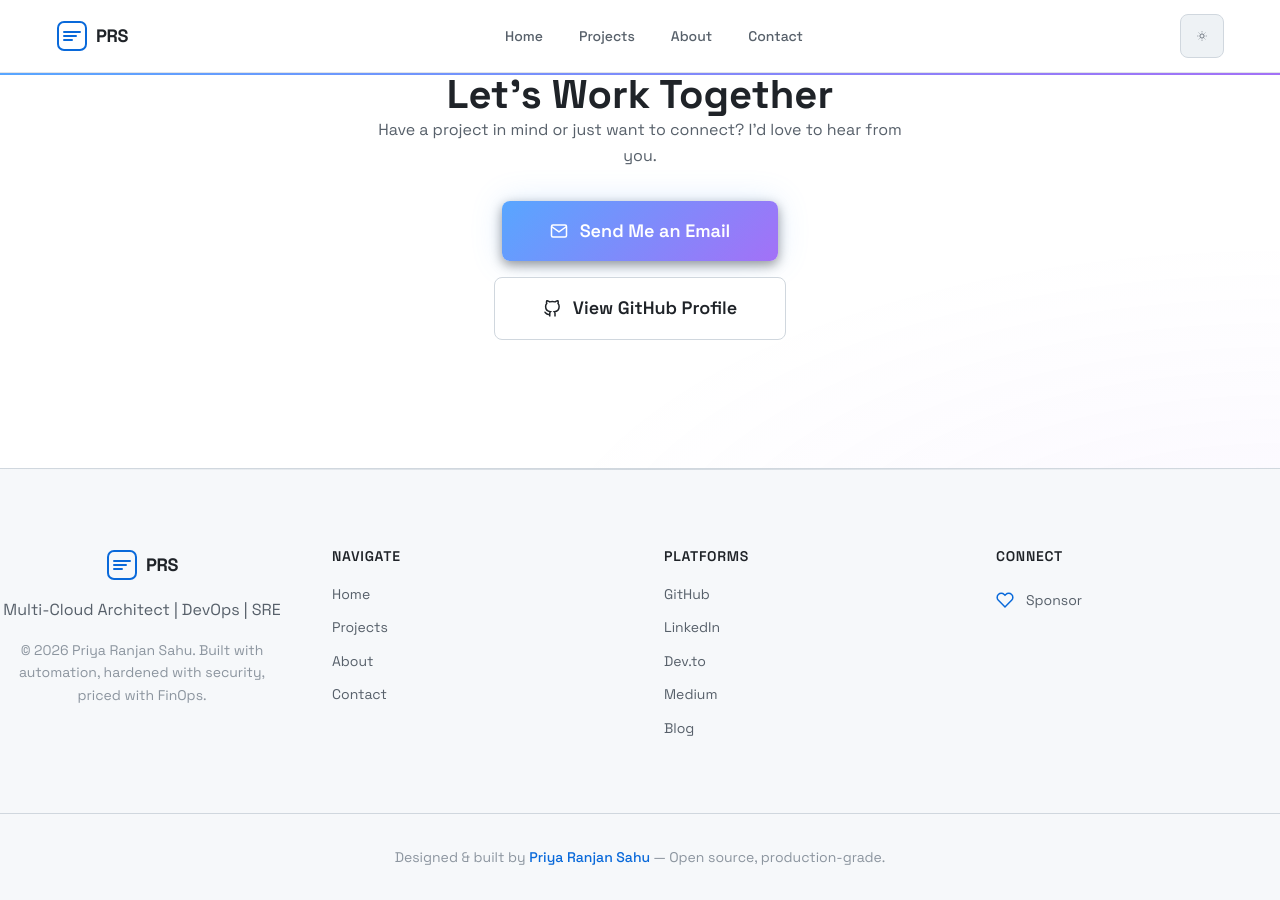
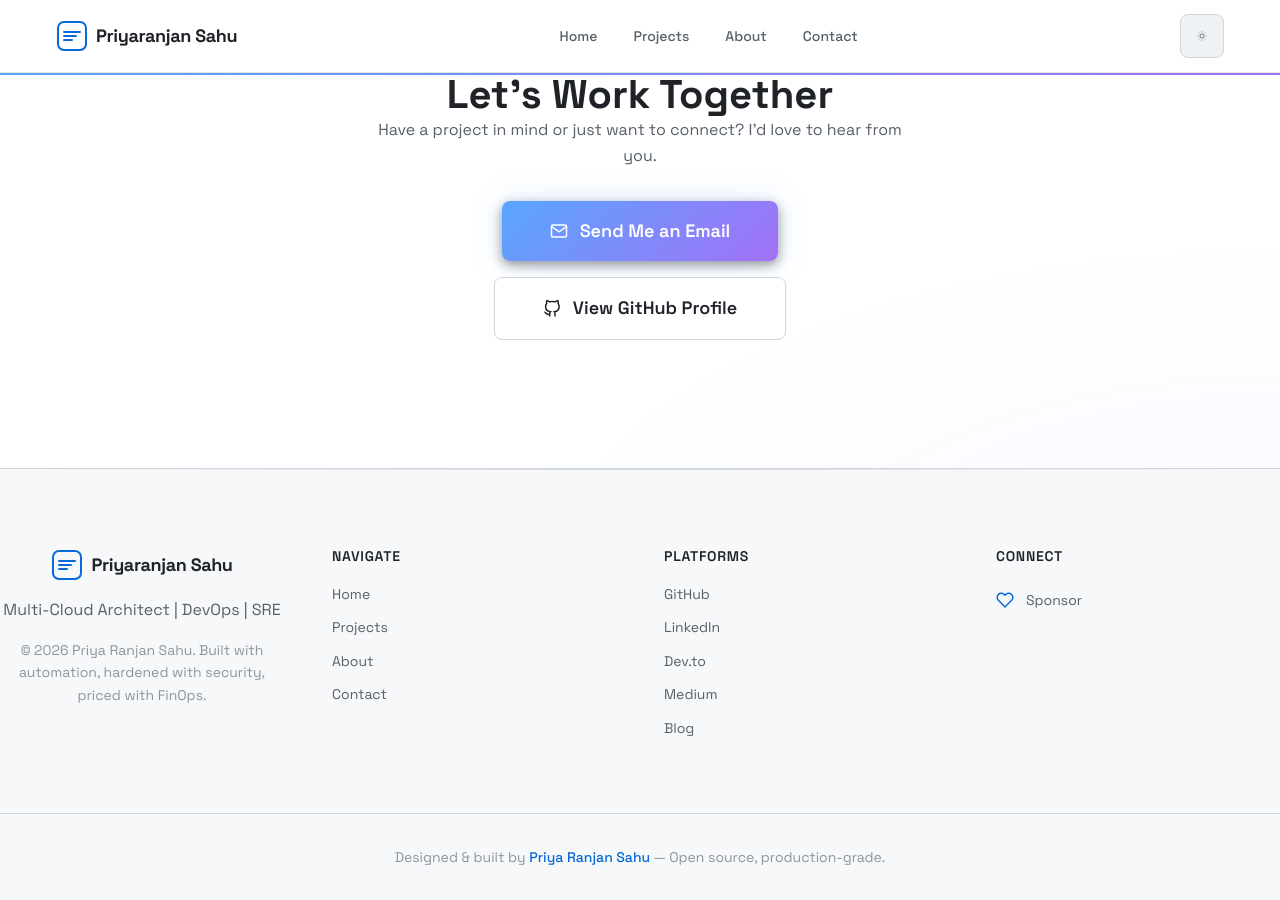
Before and after one commit to priyaranjan-sahu/priyaranjan-sahu.github.io, a Jekyll site: the page built from index.md, in a window 1280 px wide and 900 px high, scrolled down 8401 px. Built offline with Jekyll 4.4.1, drawn with Linux system fonts in a browser that asks for light colours.

Commit message:
fix: update logo text from PRS to full name

```diff
--- a/_layouts/default.html
+++ b/_layouts/default.html
@@ -119,7 +119,7 @@
           <rect x="2" y="2" width="28" height="28" rx="6" stroke="currentColor" stroke-width="2"/>
           <path d="M8 12h16M8 16h12M8 20h8" stroke="currentColor" stroke-width="2" stroke-linecap="round"/>
         </svg>
-        <span class="logo-text">PRS</span>
+        <span class="logo-text">Priyaranjan Sahu</span>
       </a>
 
       <button class="nav-toggle" aria-expanded="false" aria-controls="nav-menu" aria-label="Toggle navigation">
@@ -162,7 +162,7 @@
             <rect x="2" y="2" width="28" height="28" rx="6" stroke="currentColor" stroke-width="2"/>
             <path d="M8 12h16M8 16h12M8 20h8" stroke="currentColor" stroke-width="2" stroke-linecap="round"/>
           </svg>
-          <span class="logo-text">PRS</span>
+        <span class="logo-text">Priyaranjan Sahu</span>
         </a>
         <p class="footer-tagline">Multi-Cloud Architect | DevOps | SRE</p>
         <p class="footer-copyright">&copy; {{ site.time | date: "%Y" }} {{ site.author.name }}. Built with automation, hardened with security, priced with FinOps.</p>
```
